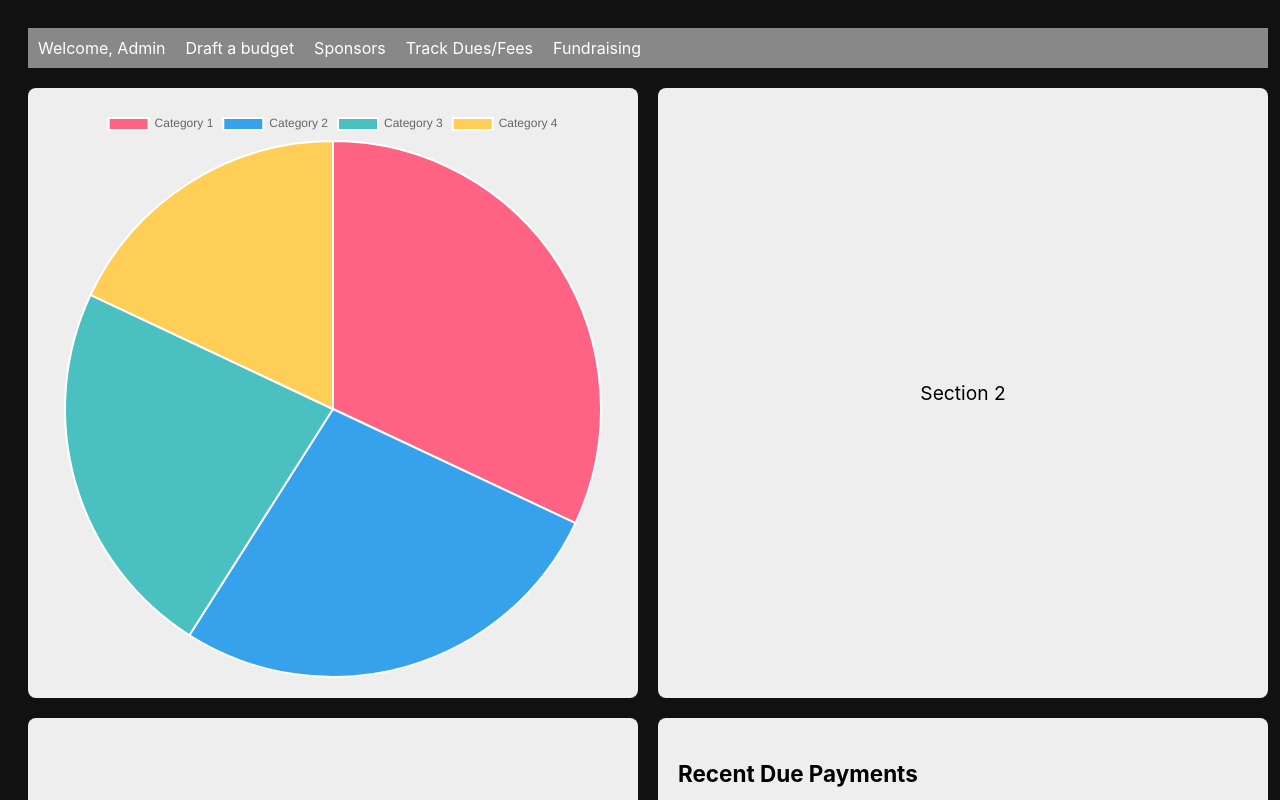
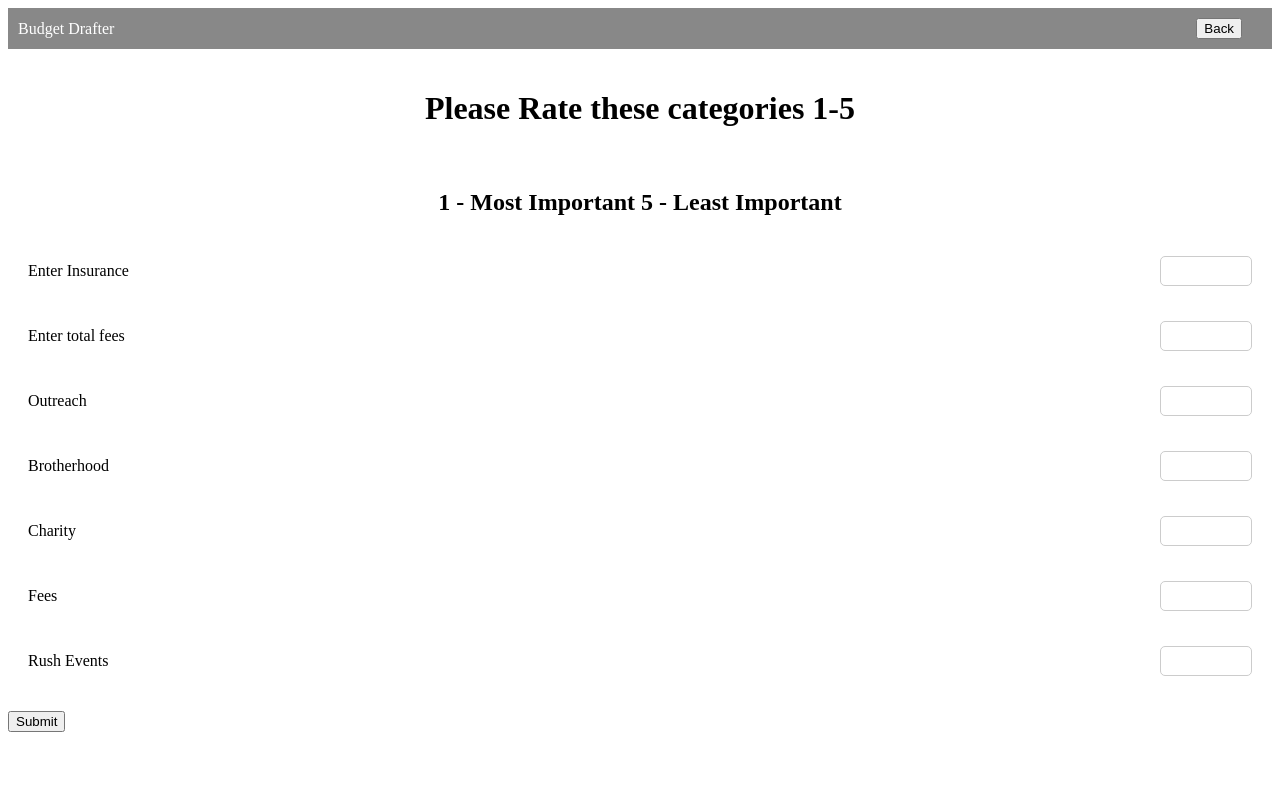
Before and after one commit to AryamanTomer/UTD-HackFin-Fall-2024---AKPsi-Challenge, a React (Vite) app in the folder dashboard-finance/: page /sponsors in a window 1280 px wide. Shown: the top 800 px of the page. Built offline with nearby package versions, Linux system fonts and the light colour scheme.

Commit message:
ddddddddddddddd

```diff
--- a/dashboard-finance/src/App.tsx
+++ b/dashboard-finance/src/App.tsx
@@ -1,15 +1,17 @@
 import React from 'react';
+import AdminDashboard from '@/Admin'; // Import the AdminDashboard component
+import Sponsors from '@/Budget';
+import { BrowserRouter as Router, Route, Routes } from 'react-router-dom';
 
-function App() {
-    const [count, setCount] = React.useState(0);
-
-    return (
-        <div style={{ textAlign: 'center', marginTop: '50px' }}>
-            <h1>Hello, React + Vite!</h1>
-            <p>Count: {count}</p>
-            <button onClick={() => setCount(count + 1)}>Increment</button>
-        </div>
-    );
-}
+const App: React.FC = () => {
+  return (
+    <Router>
+      <Routes>
+        <Route path="/" element={<AdminDashboard />} /> {/* Default route for AdminDashboard */}
+        <Route path="/sponsors" element={<Sponsors />} /> {/* New route for Sponsors */}
+      </Routes>
+    </Router>
+  );
+};
 
 export default App;
--- /dev/null
+++ b/dashboard-finance/src/Budget.css
@@ -0,0 +1,68 @@
+/* src/pages/Budget.css */
+
+.admin-wrapper {
+    padding: 20px;
+  }
+
+  .navbar {
+    display: flex;
+    align-items: center;
+    background-color: #888;
+    padding: 10px;
+    display: flex;
+    justify-content: space-between;
+    color: white;
+  }
+
+  .nav-item {
+    margin-right: 20px;
+    font-size: 1rem;
+    cursor: pointer;
+  }
+
+  .nav-item:hover {
+    text-decoration: underline;
+  }
+
+  .Budget-container {
+    padding: 20px;
+    display: flex;
+    flex-direction: column;
+    gap: 20px;  /* Space between form sections */
+  }
+
+  h1, h2 {
+    text-align: center;
+  }
+
+  .cat {
+    display: flex;
+    justify-content: space-between;
+    align-items: center;
+    gap: 10px;  /* Space between text and input box */
+    margin-bottom: 15px;  /* Space between each category row */
+  }
+
+  .cat p {
+    flex: 1;  /* Allows text to take up available space */
+    margin: 0;  /* Remove default margin */
+  }
+
+  .cat input {
+    flex: 0.5;  /* Makes the input box smaller */
+    padding: 5px;
+    font-size: 1rem;
+    width: 100%;  /* Ensures input takes full available width */
+    max-width: 80px;  /* Limits the width to keep it compact */
+    border-radius: 5px;
+    border: 1px solid #ccc;
+  }
+
+  .subbutton{
+
+  }
+
+  .budg_cont{
+    display: flex;
+    flex-direction: column;
+  }
--- /dev/null
+++ b/dashboard-finance/src/Budget.tsx
@@ -0,0 +1,71 @@
+// src/pages/Admin.tsx
+import React from 'react';
+// import { Chart as ChartJS, ArcElement, Tooltip, Legend } from 'chart.js';
+// import { Pie } from 'react-chartjs-2';
+import './Budget.css';  // Import the CSS file
+
+// ChartJS.register(ArcElement, Tooltip, Legend);
+
+// const data = {
+//   labels: ['Category 1', 'Category 2', 'Category 3', 'Category 4'],
+//   datasets: [
+//     {
+//       data: [32, 27, 23, 18],
+//       backgroundColor: ['#FF6384', '#36A2EB', '#4BC0C0', '#FFCE56'],
+//       hoverBackgroundColor: ['#FF6384', '#36A2EB', '#4BC0C0', '#FFCE56'],
+//     },
+//   ],
+// };
+
+const Budget: React.FC = () => {
+  return (
+    <div className="budg_cont">
+      <div className="navbar">
+        <div className="nav-item">Budget Drafter </div>
+        <div className="nav-item"><button>Back</button></div>
+      </div>
+
+      <div className="Budget-container">
+        <h1>Please Rate these categories 1-5</h1>
+        <h2>1 - Most Important 5 - Least Important</h2>
+        <div className="cat">
+        <p>Enter Insurance</p>
+        <input type="text" />
+        </div>
+
+        <div className="cat">
+        <p>Enter total fees</p>
+        <input type="text" />
+        </div>
+
+        <div className="cat">
+        <p>Outreach</p>
+        <input type="text" />
+        </div>
+
+        <div className="cat">
+        <p>Brotherhood</p>
+        <input type="text" />
+        </div>
+
+        <div className="cat">
+        <p>Charity</p>
+        <input type="text" />
+        </div>
+
+        <div className="cat">
+        <p>Fees</p>
+        <input type="text" />
+        </div>
+
+        <div className="cat">
+        <p>Rush Events</p>
+        <input type="text" />
+        </div>
+      </div>
+      <div className="subbutton"><button>Submit</button></div>
+    </div>
+  );
+};
+
+export default Budget;
--- a/dashboard-finance/src/Login.tsx
+++ b/dashboard-finance/src/Login.tsx
@@ -11,7 +11,7 @@ const adminSection: HTMLElement = document.getElementById("adminSection") as HTM
 // Event listener for form submission
 loginForm.addEventListener("submit", handleLogin);
 
-function handleLogin(event: Event): void {
+function Login (event: Event): void {
     event.preventDefault();  // Prevent default form submission behavior
 
     const username: string = usernameInput.value;
@@ -33,3 +33,6 @@ function handleLogin(event: Event): void {
     usernameInput.value = "";
     passwordInput.value = "";
 }
+
+
+export default Login;
--- a/dashboard-finance/src/main.tsx
+++ b/dashboard-finance/src/main.tsx
@@ -1,10 +1,9 @@
-import { StrictMode } from 'react'
-import { createRoot } from 'react-dom/client'
-import '@/index.css'
-import Admin from '@/Admin.tsx'
+import React from 'react';
+import ReactDOM from 'react-dom/client';
+import App from './App'
 
-createRoot(document.getElementById('root')!).render(
-  <StrictMode>
-    <Admin />
-  </StrictMode>,
-)
+ReactDOM.createRoot(document.getElementById('root')!).render(
+    <React.StrictMode>
+        <App />
+    </React.StrictMode>
+);
```
Also changed, not shown: dashboard-finance/src/Sponsors.tsx (added, +83 -0 lines).
